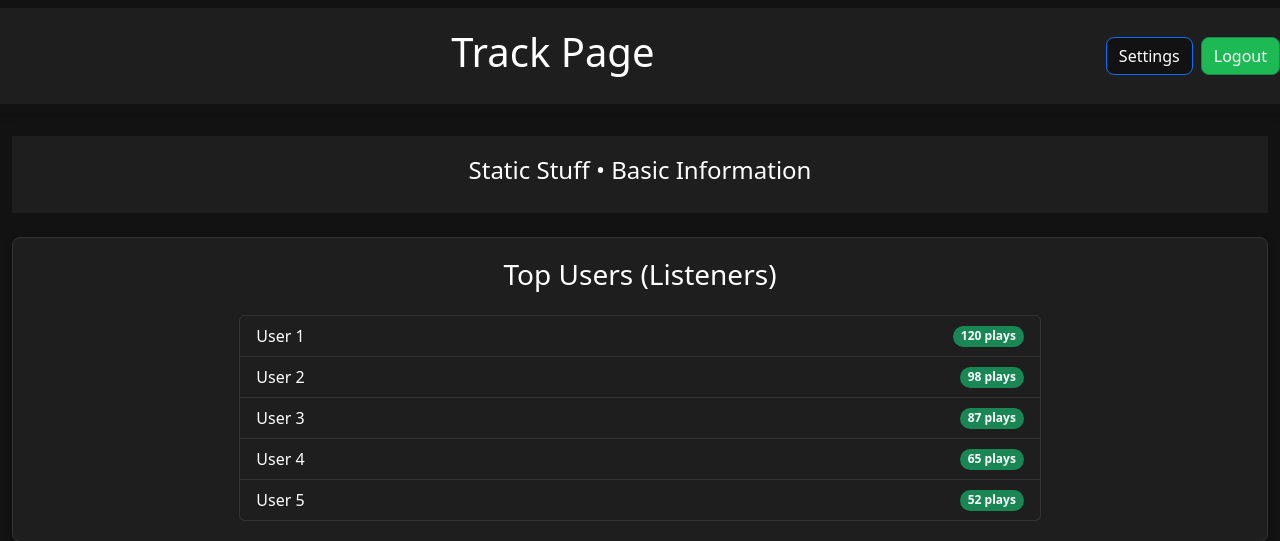
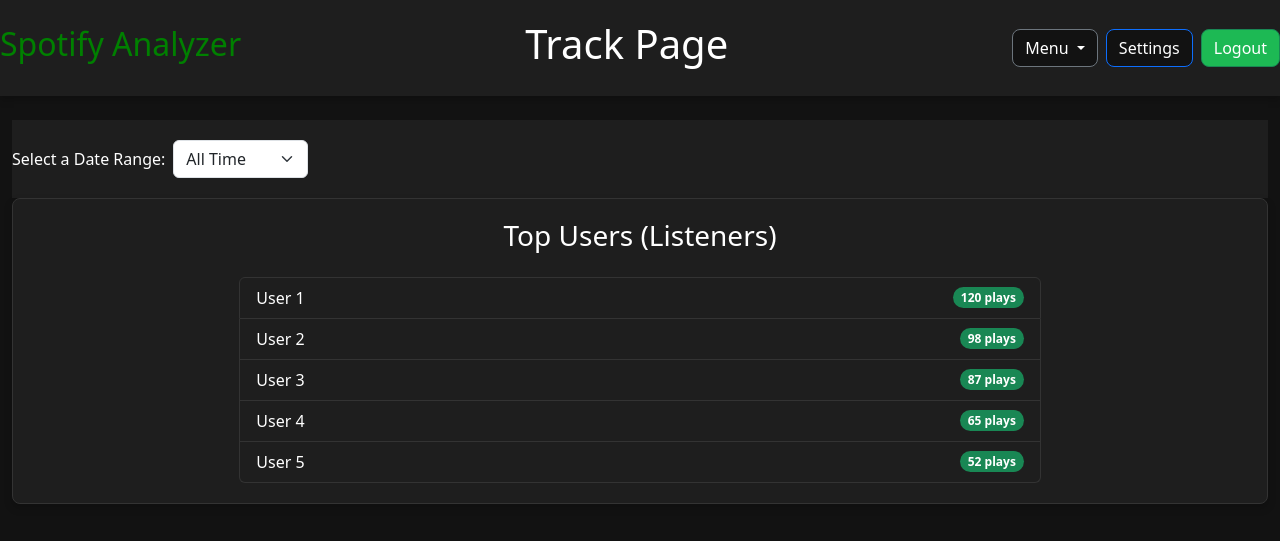
Before and after one commit to Zancmok/AdvancedSpotifyDataAnalyzer, a Python web app: template src/templates/trackPage.html in a window 1280 px wide. Shown: the top 541 px of the page. Run offline with Jinja, Linux system fonts and the light colour scheme; the template is opened without the code that fills it, so the values that code supplies are empty.

Commit message:
track page

```diff
--- a/src/templates/trackPage.html
+++ b/src/templates/trackPage.html
@@ -14,19 +14,43 @@
     <body>
         <!-- Header -->
         <header>
-            <nav class="navbar">
+            <nav class="navbar navbar-expand-lg bg-light py-0">
 				<div id="skam" class="container-fluid d-flex justify-content-between align-items-center">
+					<h2><a href="/" style="text-decoration:none;color:green">Spotify Analyzer</a></h2>
+
 					<h1 class="mx-auto">Track Page</h1>
+
+					<div class="d-flex align-items-center">
+						<!-- Dropdown Menu -->
+						<div class="dropdown me-2">
+							<button class="btn btn-outline-secondary dropdown-toggle" type="button" id="dropdownMenuButton" data-bs-toggle="dropdown" aria-expanded="false">
+								Menu
+							</button>
+							<ul class="dropdown-menu dropdown-menu-end" aria-labelledby="dropdownMenuButton">
+								<li><a class="dropdown-item" href="Albums">Albums</a></li>
+								<li><a class="dropdown-item" href="Creator">Creator</a></li>
+								<li><a class="dropdown-item" href="Genre">Genre</a></li>
+								<li><a class="dropdown-item" href="Tracks">Tracks</a></li>
+								<li><a class="dropdown-item" href="Users">Users</a></li>
+							</ul>
+						</div>
+
 						<a href="settings" class="btn btn-outline-primary me-2" type="button">Settings</a>
 						<button id="but" class="btn btn-outline-success" type="button">Logout</button>
+					</div>
 				</div>
 			</nav>
         </header>
 
         <!-- Main Content -->
         <main class="container-fluid mt-4">
-			<div id="skam" class="container-fluid d-flex align-items-center mb-4">
-                <h4 class="w-100 text-center fade-in">Static Stuff • Basic Information</h4>
+			<div id="skam" class="container-fluid d-flex align-items-center">
+                <label for="date-range" class="me-2">Select a Date Range:</label>
+                <select id="date-range" name="date-range" class="fade-in form-select w-auto" aria-label="Date Range">
+                    <option value="all-time">All Time</option>
+                    <option value="last-year">Last Year</option>
+                    <option value="last-month">Last Month</option>
+                </select>
             </div>
             <!-- Top Users/Listeners Section -->
             <div class="section-box top-users fade-in">
@@ -60,7 +84,12 @@
             </div>
         </main>
 
-        <!-- Bootstrap Script -->
+		<script>
+            const logoutUrl = "{{ url_for('logout') }}";
+            const loginUrl = "{{ url_for('login') }}";
+        </script>
+
+        <script src="../static/js/logout.js"></script>
         <script src="https://cdn.jsdelivr.net/npm/bootstrap@5.3.3/dist/js/bootstrap.bundle.min.js" integrity="sha384-YvpcrYf0tY3lHB60NNkmXc5s9fDVZLESaAA55NDzOxhy9GkcIdslK1eN7N6jIeHz" crossorigin="anonymous"></script>
     </body>
 </html>
```
Lines whose indentation alone changed are shown as unchanged.
